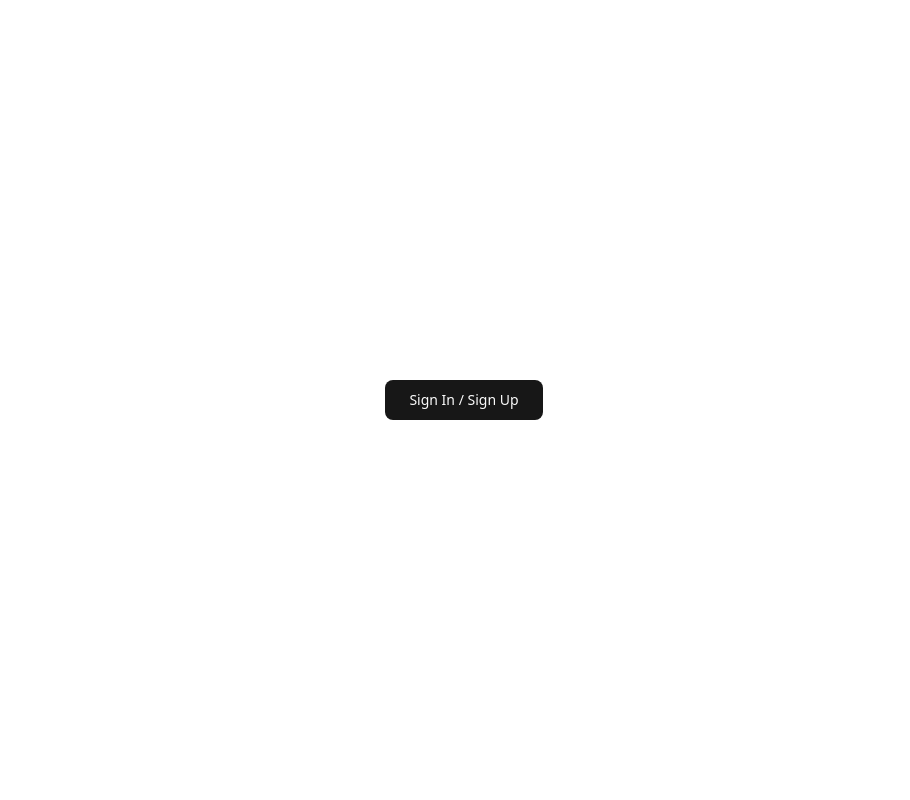
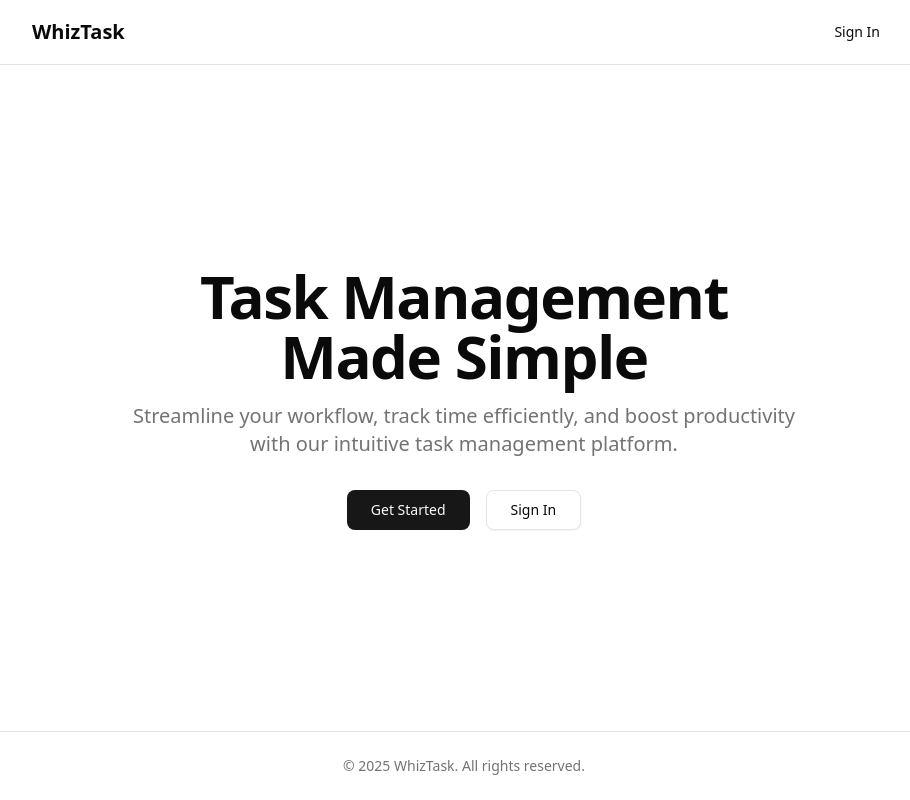
Before and after one commit to ShopnoBanerjee/WhizTask, a Next.js app in the folder app/: page / in a window 1280 px wide. Shown: the whole page, without its empty margins (176-1086 px from the left). Built offline with nearby package versions, Linux system fonts and the light colour scheme.

Commit message:
feat: restructure page layout with header, main content, and footer sections

```diff
--- a/app/app/page.tsx
+++ b/app/app/page.tsx
@@ -3,10 +3,48 @@ import { Button } from '@/components/ui/button'
 
 export default function Page() {
   return (
-    <div className="flex min-h-screen items-center justify-center">
-      <Button asChild size="lg">
-        <Link href="/auth/login">Sign In / Sign Up</Link>
-      </Button>
+    <div className="flex min-h-screen flex-col">
+      {/* Header */}
+      <header className="border-b">
+        <div className="container mx-auto flex h-16 max-w-4xl items-center justify-between px-4">
+          <Link href="/" className="text-xl font-bold">
+            WhizTask
+          </Link>
+          <Button asChild variant="ghost">
+            <Link href="/auth/login">Sign In</Link>
+          </Button>
+        </div>
+      </header>
+
+      {/* Main Content */}
+      <main className="flex flex-1 items-center justify-center">
+        <div className="container mx-auto px-4 text-center">
+          <h1 className="mb-4 text-4xl font-bold tracking-tight sm:text-5xl md:text-6xl">
+            Task Management
+            <br />
+            Made Simple
+          </h1>
+          <p className="mx-auto mb-8 max-w-2xl text-lg text-muted-foreground sm:text-xl">
+            Streamline your workflow, track time efficiently, and boost productivity
+            with our intuitive task management platform.
+          </p>
+          <div className="flex flex-col gap-4 sm:flex-row sm:justify-center">
+            <Button asChild size="lg">
+              <Link href="/auth/signup">Get Started</Link>
+            </Button>
+            <Button asChild size="lg" variant="outline">
+              <Link href="/auth/login">Sign In</Link>
+            </Button>
+          </div>
+        </div>
+      </main>
+
+      {/* Footer */}
+      <footer className="border-t">
+        <div className="container mx-auto px-4 py-6 text-center text-sm text-muted-foreground">
+          © {new Date().getFullYear()} WhizTask. All rights reserved.
+        </div>
+      </footer>
     </div>
   )
 }
```
